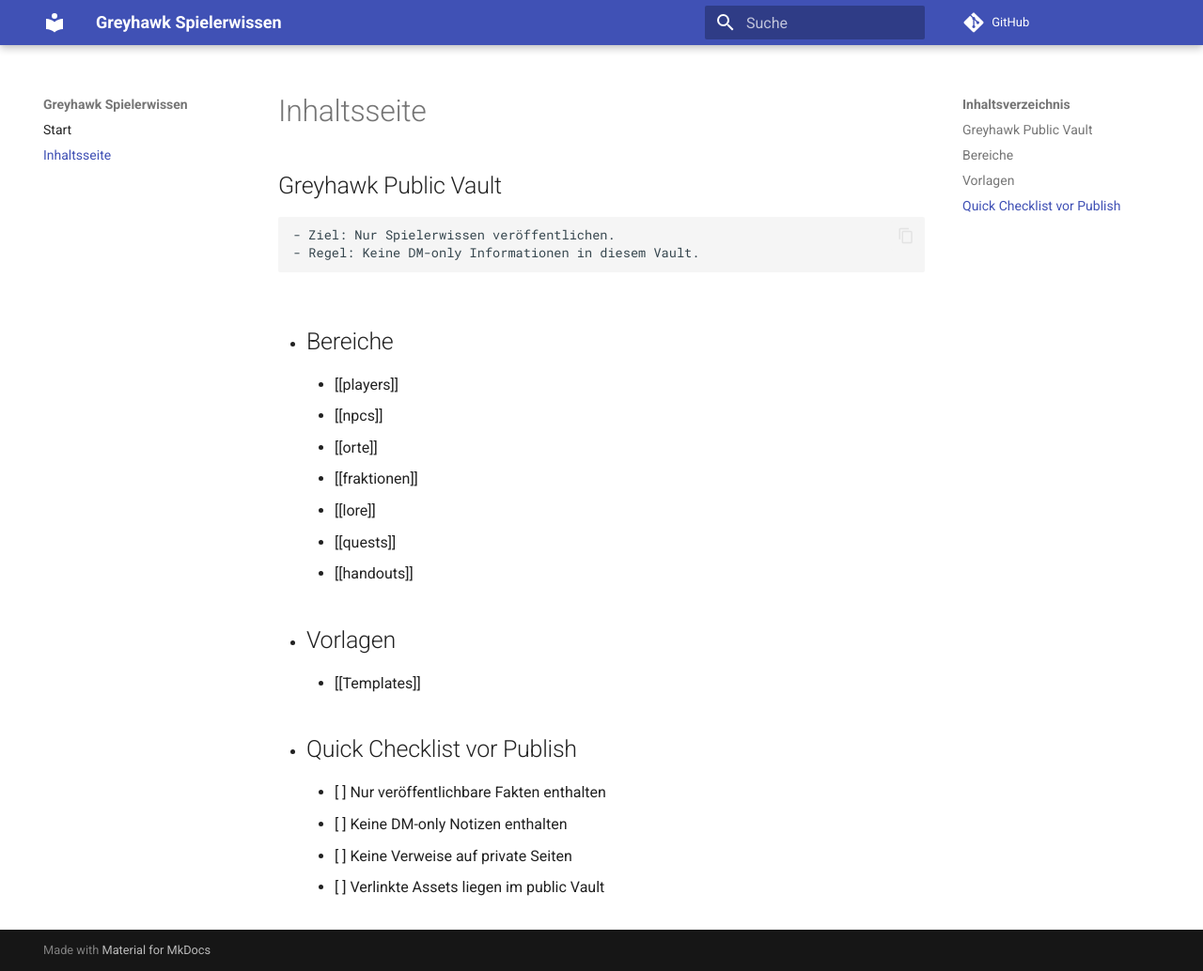
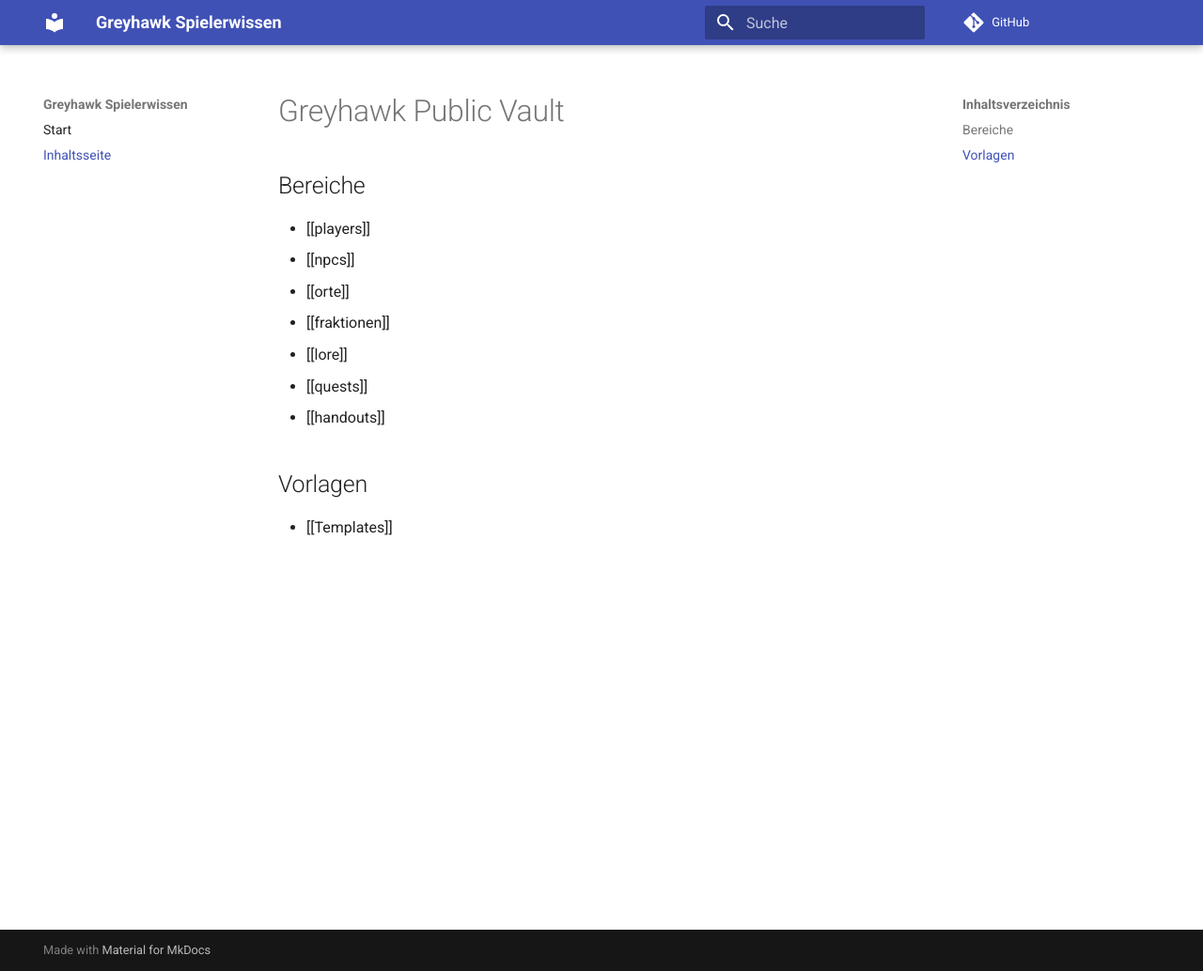
Before and after one commit to Nillorian/logseq-greyhawk-public, an MkDocs documentation site: the page built from pages/contents.md, in a window 1280 px wide and 1034 px high. Shown: the whole window at 94% size. Built offline with MkDocs 1.6.1 and Material for MkDocs 9.7.7, drawn with Linux system fonts in a browser that asks for light colours; comment, search, counter and statistics services are not loaded.

```diff
--- a/pages/contents.md
+++ b/pages/contents.md
@@ -1,18 +1,12 @@
-## Greyhawk Public Vault
-	- Ziel: Nur Spielerwissen veröffentlichen.
-	- Regel: Keine DM-only Informationen in diesem Vault.
-- ## Bereiche
-	- [[players]]
-	- [[npcs]]
-	- [[orte]]
-	- [[fraktionen]]
-	- [[lore]]
-	- [[quests]]
-	- [[handouts]]
-- ## Vorlagen
-	- [[Templates]]
-- ## Quick Checklist vor Publish
-	- [ ] Nur veröffentlichbare Fakten enthalten
-	- [ ] Keine DM-only Notizen enthalten
-	- [ ] Keine Verweise auf private Seiten
-	- [ ] Verlinkte Assets liegen im public Vault
+# Greyhawk Public Vault
+
+## Bereiche
+- [[players]]
+- [[npcs]]
+- [[orte]]
+- [[fraktionen]]
+- [[lore]]
+- [[quests]]
+- [[handouts]]
+## Vorlagen
+- [[Templates]]
```
Also changed, not shown: pages/journals/Character Journal 26-07-07 (Serina Alston).md (added, +11 -0 lines), pages/journals/index.md (+1 -1 lines).
